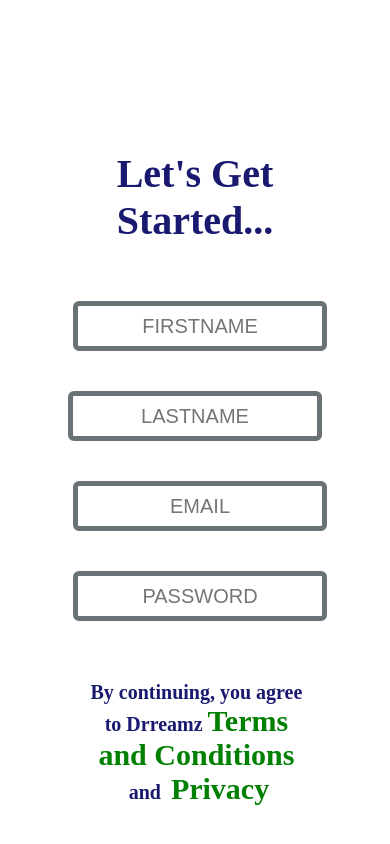
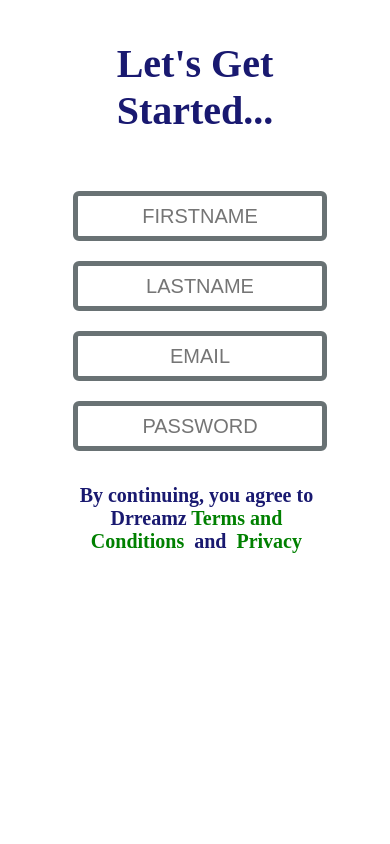
Before and after one commit to KRITARTH56/smart1, a React (Create React App) app: page / in a window 390 px wide. Shown: the top 844 px of the page. Built offline with nearby package versions, Linux system fonts and the light colour scheme.

Commit message:
my second commit

```diff
--- a/package.json
+++ b/package.json
@@ -2,7 +2,7 @@
   "name": "kt",
   "version": "0.1.0",
   "private": true,
-  "homepage": "http://KRITARTH56.github.io/empowered",
+  "homepage": "http://KRITARTH56.github.io/page1slide3registration",
   "dependencies": {
     "@testing-library/jest-dom": "^5.12.0",
     "@testing-library/react": "^11.2.6",
--- a/src/index.css
+++ b/src/index.css
@@ -153,7 +153,7 @@ form{
   margin:auto;
   color:#191970;
   border-radius:15px 15px 0px 0px;
-  margin-top:150px;
+  margin-top:40px;
   font-size:20px;
 }
 .main{
@@ -163,11 +163,16 @@ form{
 }
 h5{
   font-size:20px;
-  padding:3%;
+  padding-left:2%;
+  padding-right:2%;
+
+}
+a{
+  font-size:20px;
 }
 input{
   margin-top:20px;
-  margin-bottom:20px;
+  margin-bottom:0px;
   padding:15px;
   text-align:center;
 
@@ -179,6 +184,7 @@ form{
   position:relative;
   border:5px solid #697274;
   width:200px;
+
   line-height:40px;
   border-radius:6px;
   padding:0 22px;
@@ -188,6 +194,7 @@ form{
   position:relative;
   border:5px solid #697274;
     width:200px;
+    left:5px;
   line-height:40px;
   border-radius:6px;
   padding:0 22px;
```
